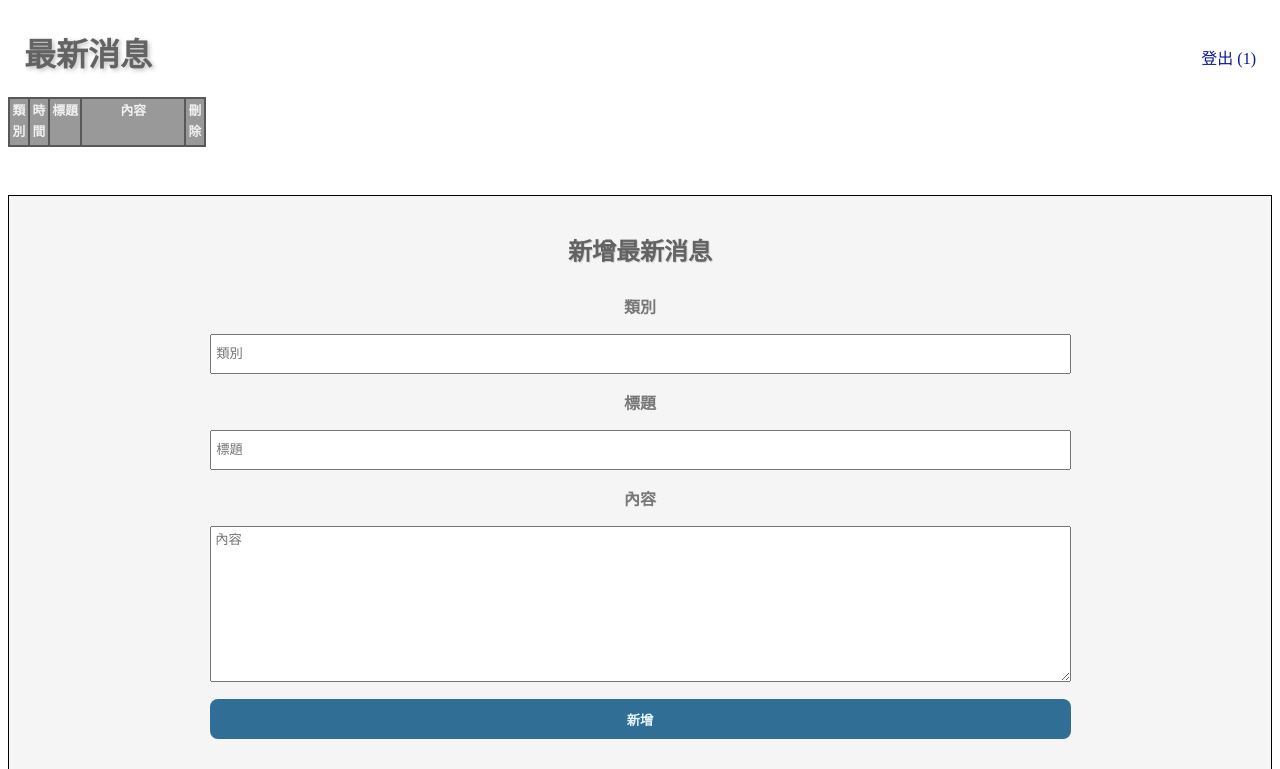
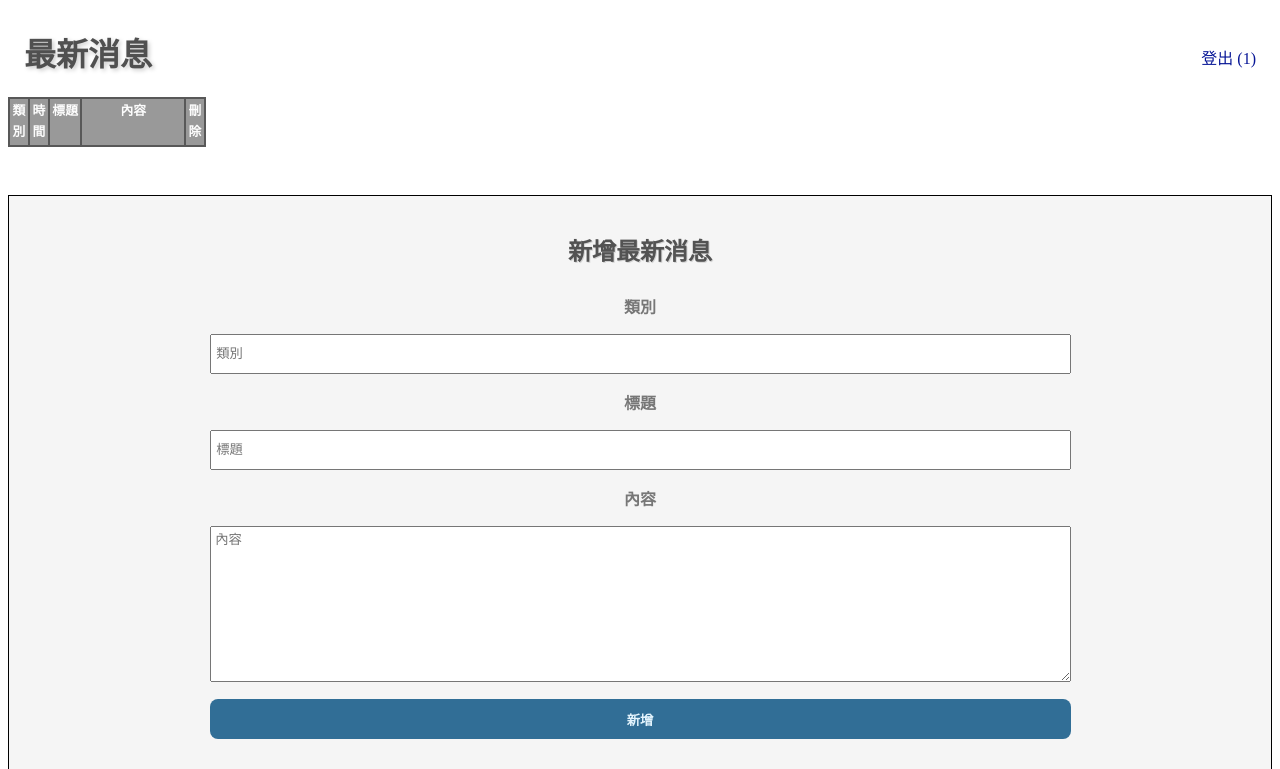
Before and after one commit to johnny031/taiict_backend, a Flask app: page /news-list in a window 1280 px wide. Shown: the top 769 px of the page. Run offline with Flask 2, Linux system fonts and the light colour scheme; a user stored in the database is signed in; data that the repository does not hold is empty.

Commit message:
adjust news title color

```diff
--- a/static/news.css
+++ b/static/news.css
@@ -19,7 +19,7 @@
 }
 .type {
   font-weight: bold;
-  color: rgb(241, 241, 241);
+  color: rgb(252, 252, 252);
   background-color: rgb(153, 153, 153);
 }
 .btn-grid {
@@ -78,12 +78,12 @@ h4 {
   margin: 0 1em;
 }
 h1 {
-  color: rgb(99, 99, 99);
+  color: rgb(80, 80, 80);
   display: inline-block;
-  text-shadow: 2px 2px 4px rgb(194, 194, 194);
+  text-shadow: 2px 2px 4px rgb(204, 204, 204);
 }
 h2 {
-  color: rgb(99, 99, 99);
+  color: rgb(83, 83, 83);
   text-shadow: 1px 1px 0 rgb(212, 212, 212);
   padding-bottom: 0.3em;
 }
```
